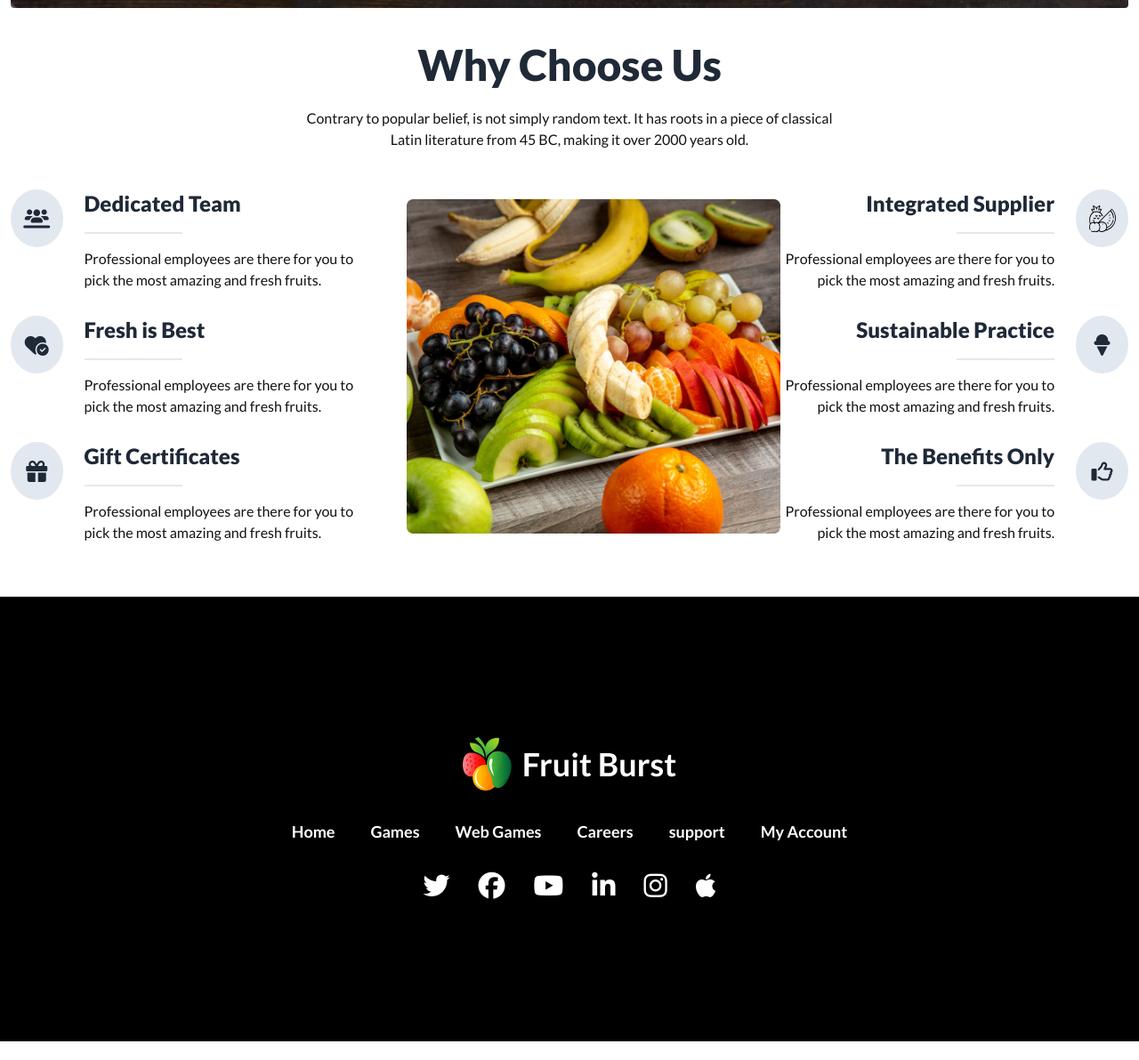
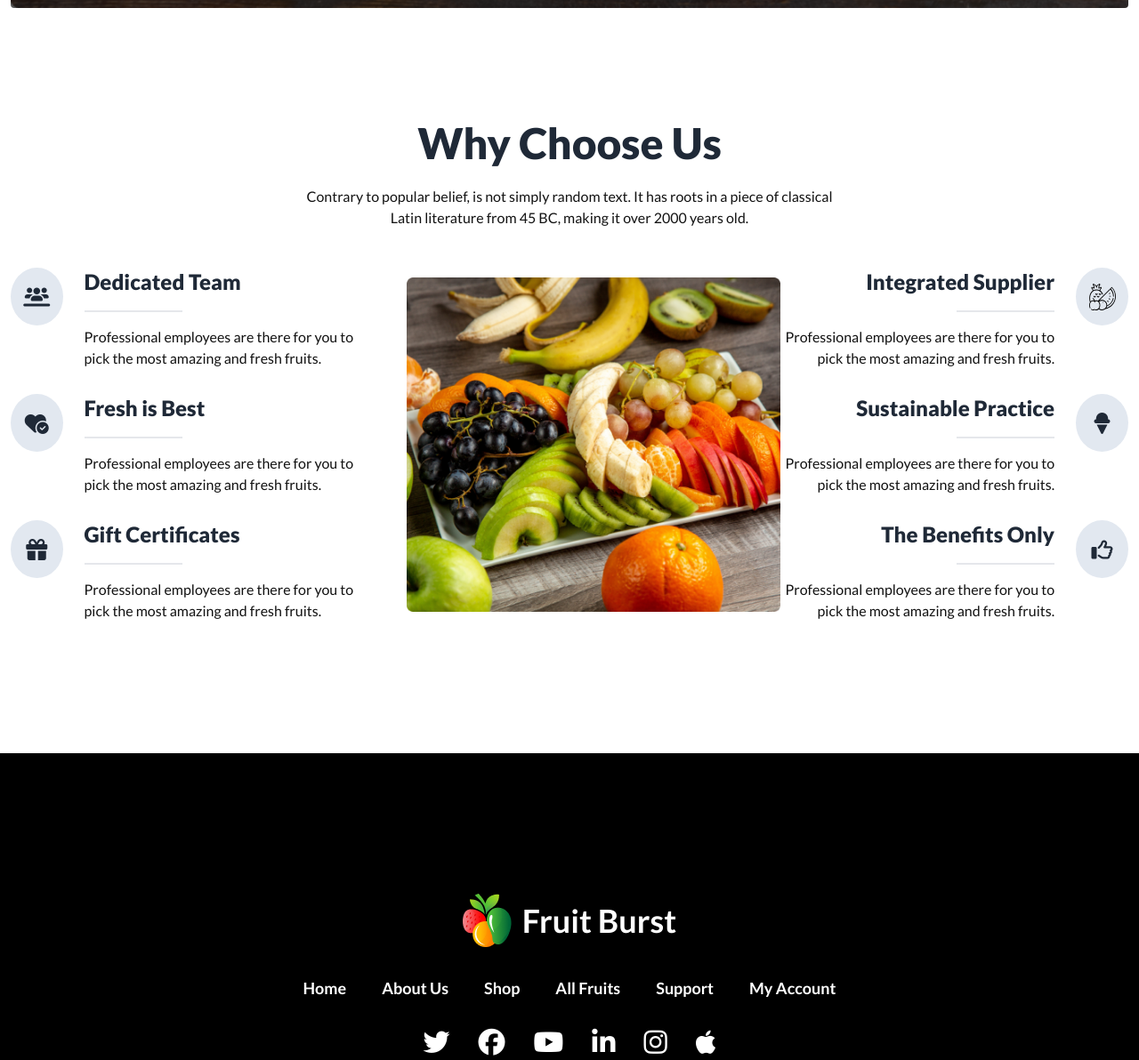
Before and after one commit to mdmanik26/fruit-brust, a plain HTML site: page index.html in a window 1280 px wide. Shown: the part 2395-3587 px from the top of the page at 89% size. Before the commit the page ends 3566 px from the top, so only its background shows below. Drawn offline with nearby package versions, Linux system fonts and the light colour scheme.

Commit message:
some changes and added

```diff
--- a/index.html
+++ b/index.html
@@ -23,6 +23,7 @@
 </head>
 
 <body class="font-lato ">
+  <!-- header section -->
   <header class="px-3">
     <!-- navbar -->
     <nav class=" max-w-[1440px] navbar justify-between  lg:bg-[#F85559] mx-auto my-8 rounded-[600px] py-5 lg:px-10 ">
@@ -226,8 +227,9 @@
     </section>
     <!-- slider section -->
   </header>
+  <!-- header section -->
 
-
+ <!-- main section -->
   <main class="px-3">
 
     <!-- timer Section -->
@@ -671,7 +673,7 @@
     <!-- team section -->
 
     <!-- choose us section -->
-    <section class="max-w-[1440px] mx-auto my-10 ">
+    <section class="max-w-[1440px] mx-auto my-10 lg:my-32 ">
       <div class="text-center my-6 ">
         <h3 class="text-lg md:text-3xl lg:text-5xl font-extrabold mb-2 md:mb-3 lg:mb-6">Why Choose Us</h3>
         <p class="text-base text-[#121212] font-medium lg:max-w-[600px] mx-auto">Contrary to popular belief, is not simply random text. It has roots in a piece of classical Latin literature from 45 BC, making it over 2000 years old.</p>
@@ -840,6 +842,7 @@
   <!-- choose us section -->
 
   </main>
+  <!-- main section -->
 
   <!-- footer section -->
   <footer class="bg-black flex justify-center items-center text-white text-center min-h-[300px] md:min-h-[350px] lg:min-h-[500px]">
@@ -851,10 +854,10 @@
 
       <ul class="flex lg:max-w-2xl flex-wrap justify-center gap-y-2 content-center mx-auto mb-7  gap-10 text-lg font-semibold">
         <li><a href=" ">Home</a></li>
-        <li><a href=" ">Games</a></li>
-        <li><a href=" ">Web Games</a></li>
-        <li><a href=" ">Careers</a></li>
-        <li><a href=" ">support</a></li>
+        <li><a href=" ">About Us</a></li>
+        <li><a href=" ">Shop</a></li>
+        <li><a href=" ">All Fruits</a></li>
+        <li><a href=" ">Support</a></li>
         <li><a href=" ">My Account</a></li>
       </ul>
 
@@ -873,7 +876,6 @@
   </footer>
   <!-- footer section -->
 
-
 </body>
 
 </html>
```
